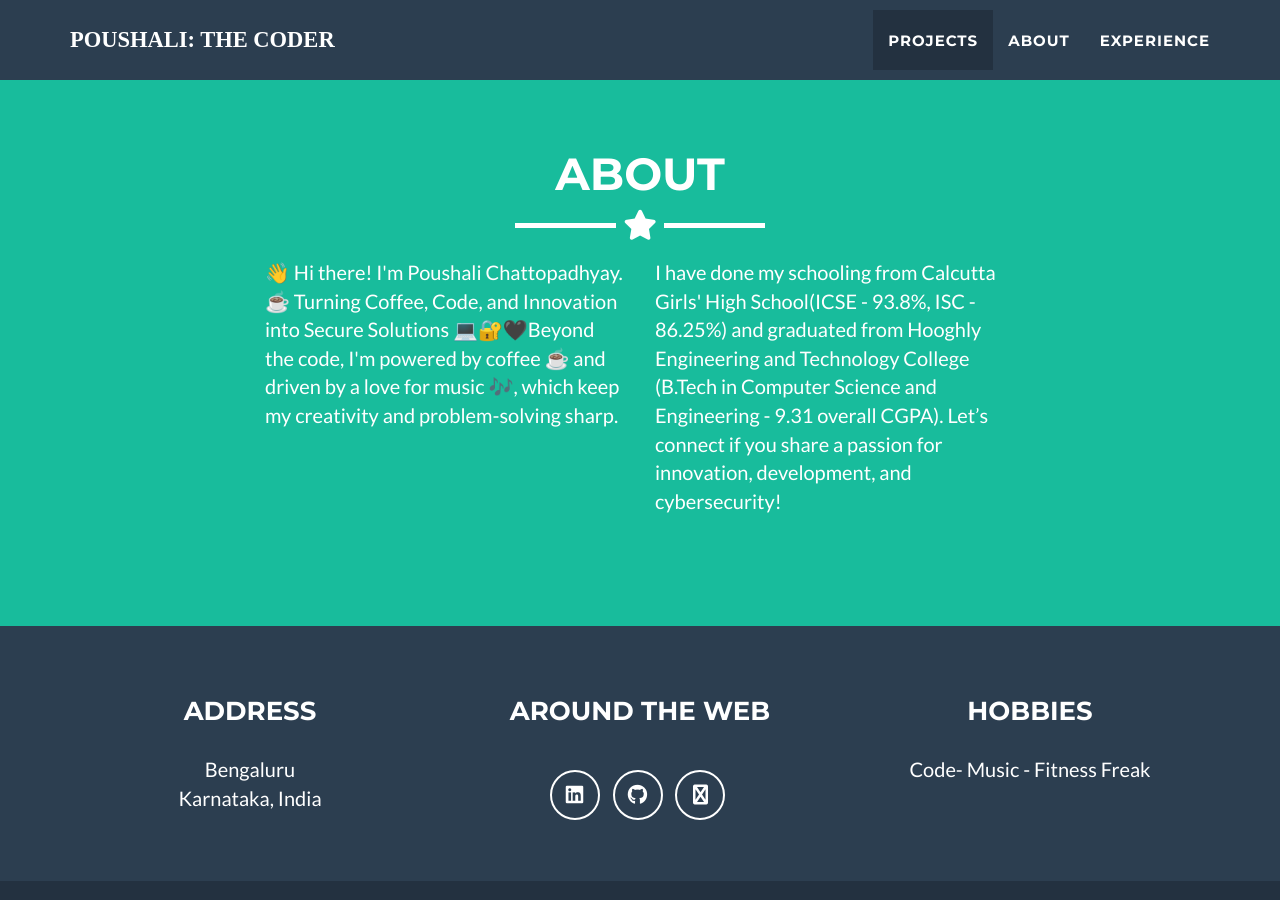
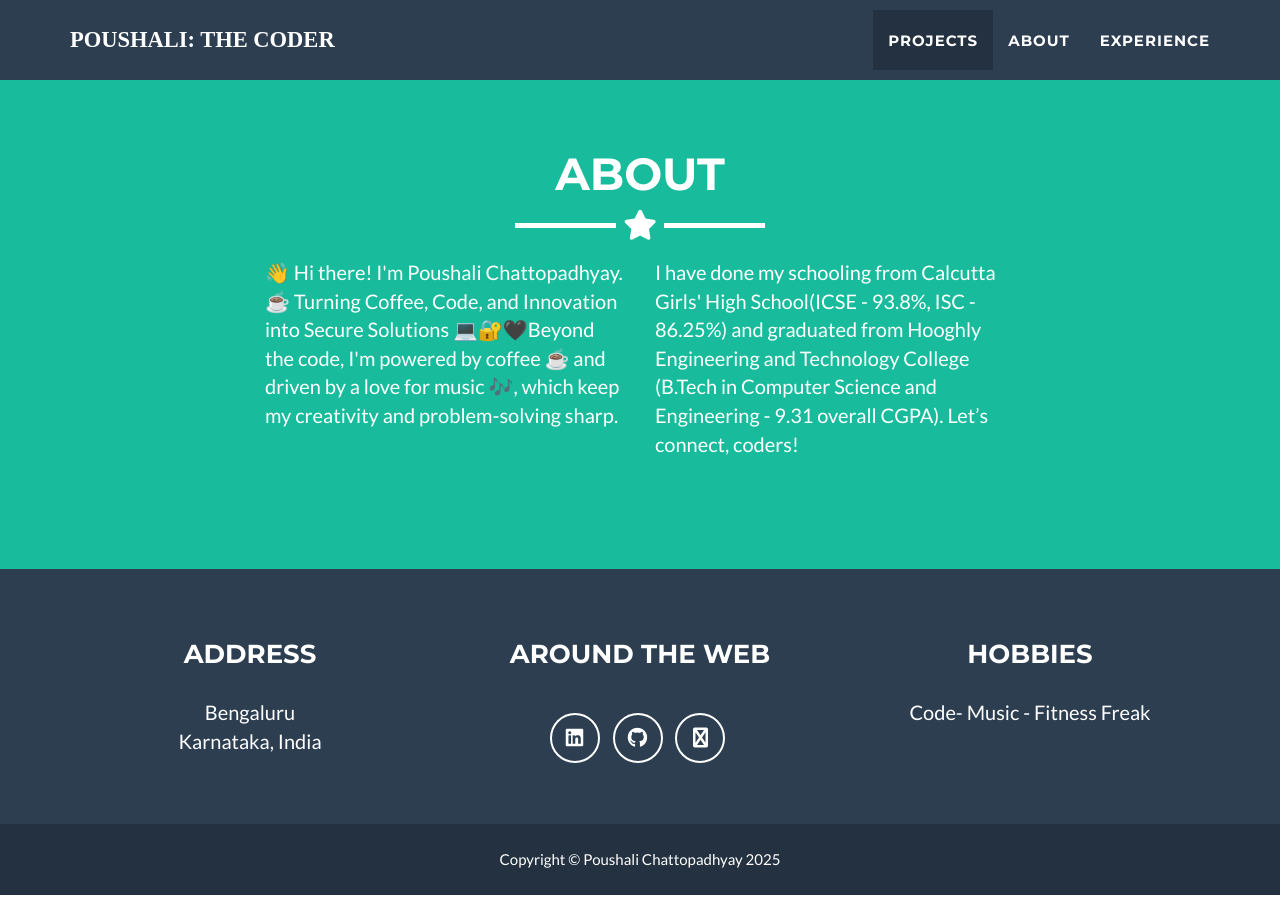
Before and after one commit to poushalic34/poushalic34.github.io, a Jekyll site: the page built from index.html, in a window 1280 px wide and 900 px high, scrolled down 2028 px. Built offline with Jekyll 4.4.1, drawn with Linux system fonts in a browser that asks for light colours.

Commit message:
Update about.html

```diff
--- a/_includes/about.html
+++ b/_includes/about.html
@@ -15,7 +15,7 @@
       </div>
       <div class="col-lg-4">
         <p>
-I have done my schooling from Calcutta Girls' High School(ICSE - 93.8%, ISC - 86.25%) and graduated from Hooghly Engineering and Technology College (B.Tech in Computer Science and Engineering - 9.31 overall CGPA). Let’s connect if you share a passion for innovation, development, and cybersecurity!</p>
+I have done my schooling from Calcutta Girls' High School(ICSE - 93.8%, ISC - 86.25%) and graduated from Hooghly Engineering and Technology College (B.Tech in Computer Science and Engineering - 9.31 overall CGPA). Let’s connect, coders!</p>
       </div>
 
     </div>
```
